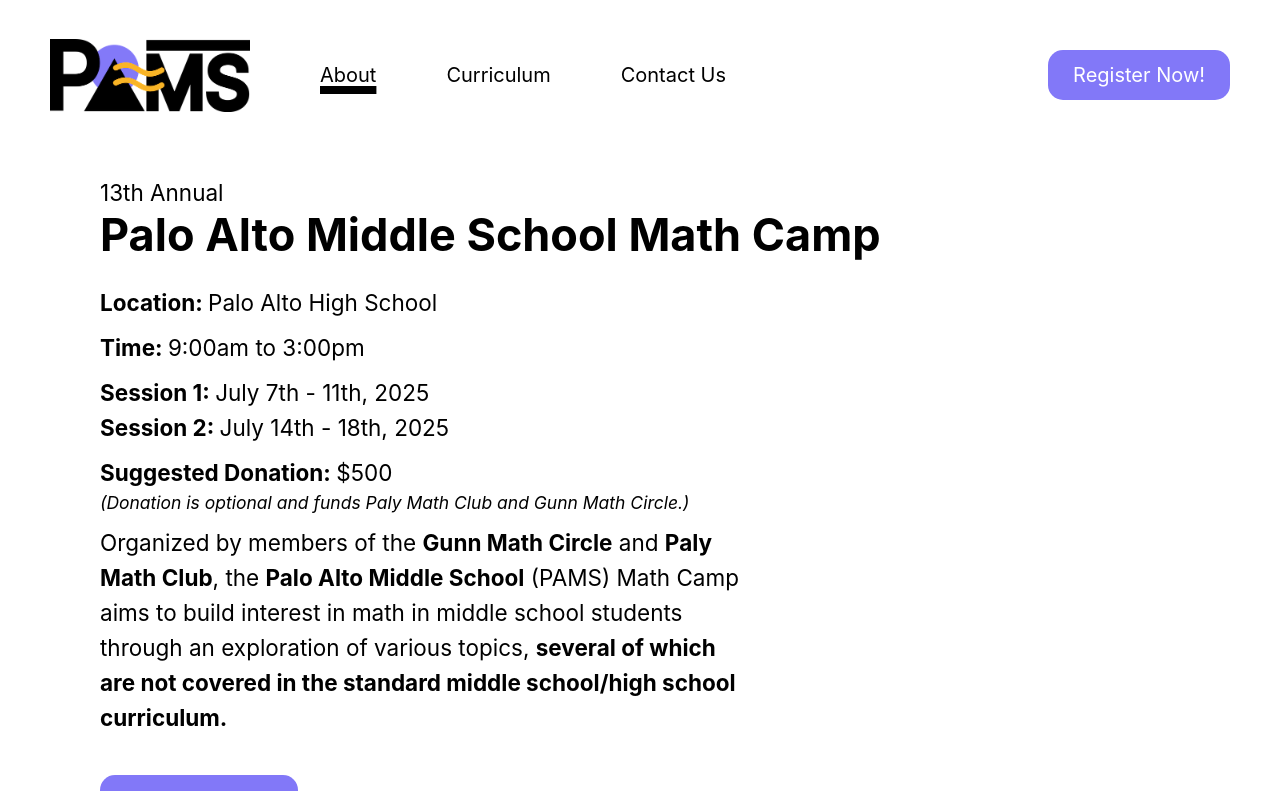
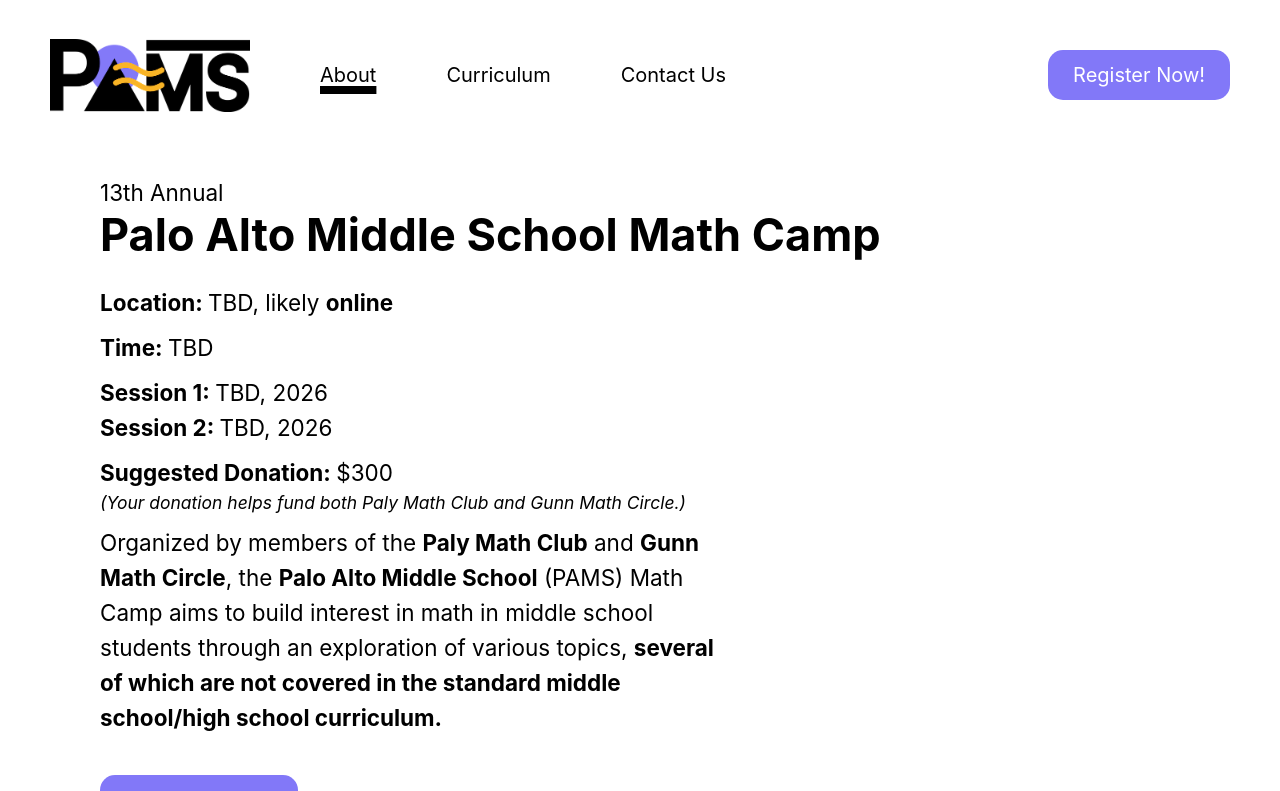
Before and after one commit to PAMSMathCamp/PAMS, a Next.js app: page / in a window 1280 px wide. Shown: the top 791 px of the page. Built offline with nearby package versions, Linux system fonts and the light colour scheme.

Commit message:
Updates for 2026 (homepage)

```diff
--- a/pages/index.js
+++ b/pages/index.js
@@ -12,25 +12,25 @@
 					<div className="text-4xl font-bold mb-5">Palo Alto Middle School Math Camp</div>
 
 					<div className="my-2">
-						<strong>Location: </strong> Palo Alto High School
+						<strong>Location: </strong> TBD, likely <b>online</b>
 					</div>
 
 					<div className="my-2">
-						<strong>Time: </strong> 9:00am to 3:00pm
+						<strong>Time: </strong> TBD
 					</div>
 
 					<div className="my-2">
-						<strong>Session 1: </strong> July 7th - 11th, 2025 <br />
-						<strong>Session 2: </strong> July 14th - 18th, 2025
+						<strong>Session 1: </strong> TBD, 2026 <br />
+						<strong>Session 2: </strong> TBD, 2026
 					</div>
 
 					<div className="my-2">
-						<div><strong>Suggested Donation: </strong> $500 </div>
-						<div className='text-sm italic'>(Donation is optional and funds Paly Math Club and Gunn Math Circle.)</div>
+						<div><strong>Suggested Donation: </strong> $300 </div>
+						<div className='text-sm italic'>(Your donation helps fund both Paly Math Club and Gunn Math Circle.)</div>
 					</div>
 
 					<div className="mb-8 mt-2 lg:max-w-lg">
-						Organized by members of the <strong>Gunn Math Circle</strong> and <strong>Paly Math Club</strong>,
+						Organized by members of the <strong>Paly Math Club</strong> and <strong>Gunn Math Circle</strong>,
 						the <strong>Palo Alto Middle School</strong> (PAMS) Math Camp aims to build interest
 						in math in middle school students through an exploration of various
 						topics, <strong>several of which are not covered in the standard middle
```
